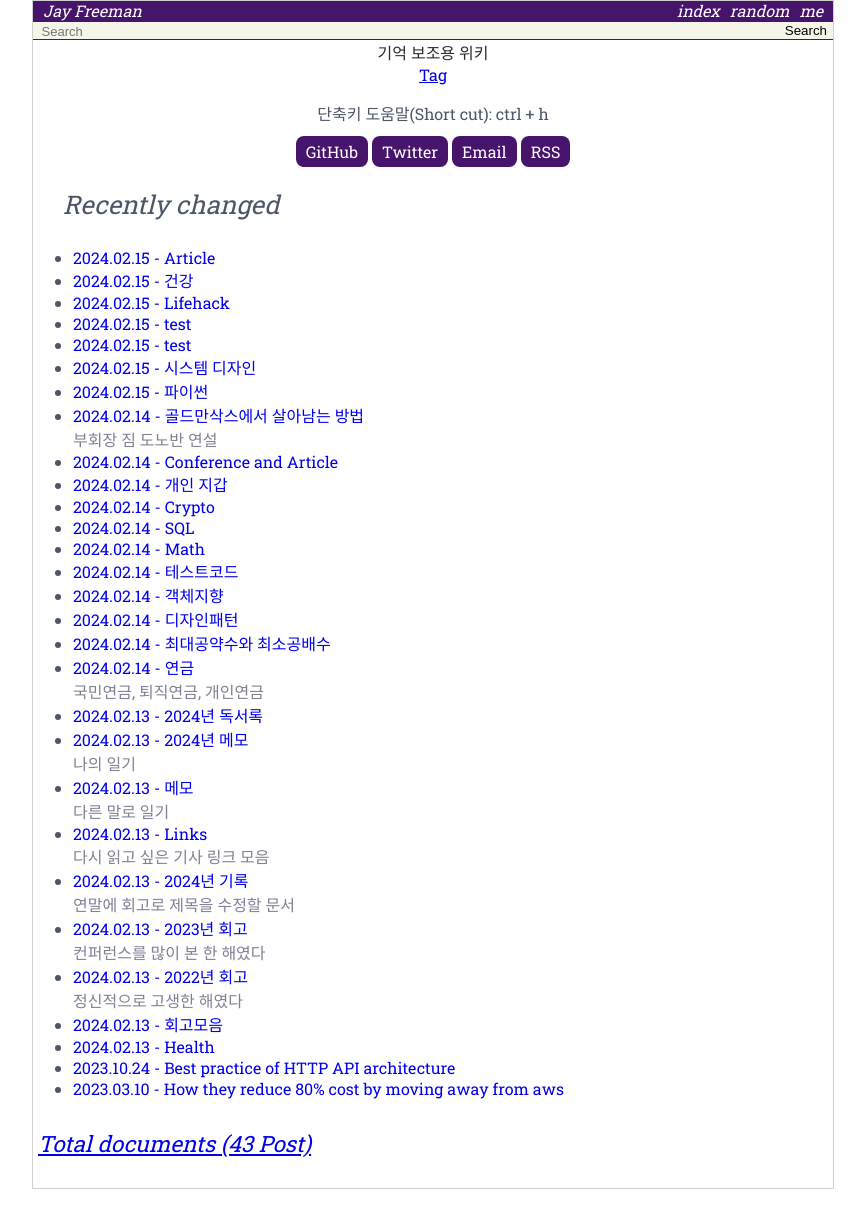
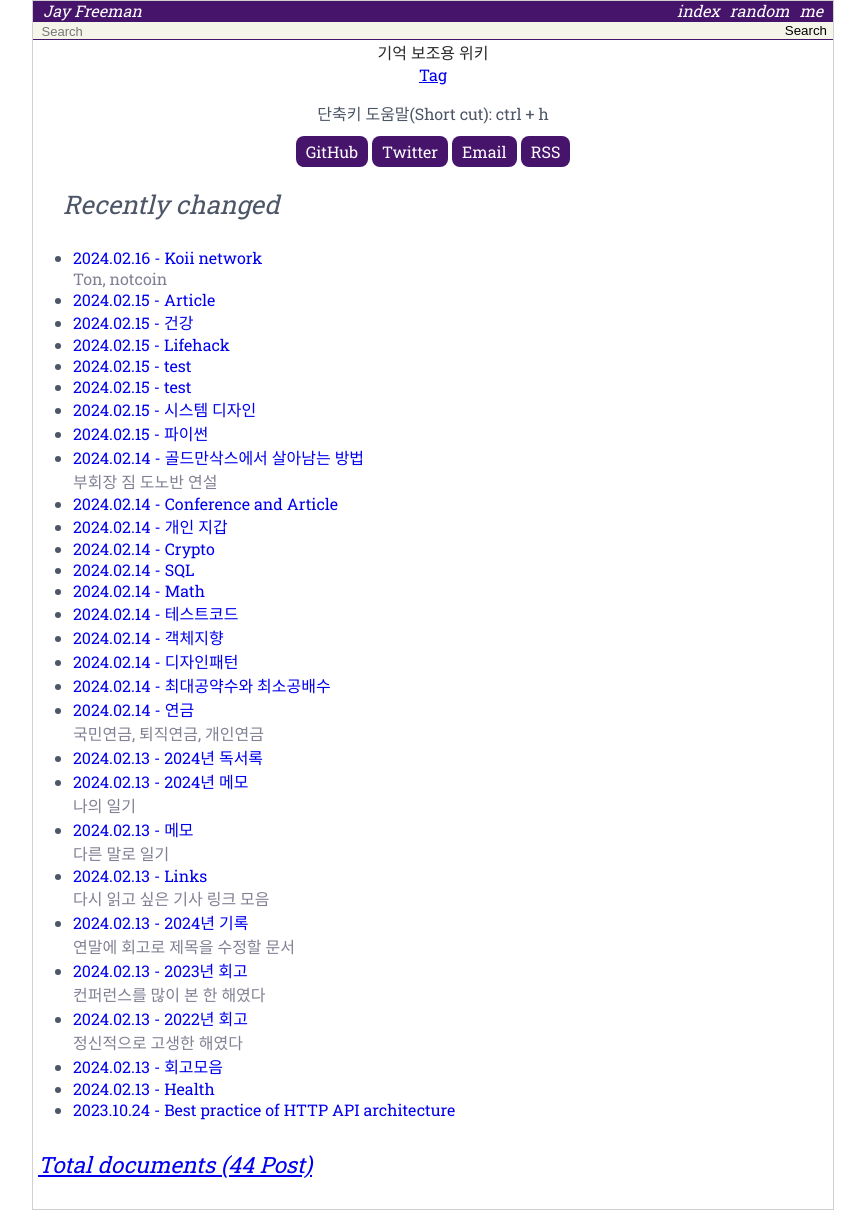
Before and after one commit to JayFreemandev/JayFreemandev.github.io, a Jekyll site: the page built from index.html, in a window 1280 px wide. Shown: the whole page, without its empty margins (207-1072 px from the left). Built offline with Jekyll 4.4.1, drawn with Linux system fonts in a browser that asks for light colours; before the commit the page ends 1189 px from its top, so only the background shows below that.

Commit message:
코이 네트워크

```diff
--- a/_wiki/root-index.md
+++ b/_wiki/root-index.md
@@ -34,6 +34,7 @@
 
 #### [[/crypto]]
 * [[/crypto/my-wallet]]
+* [[/crypto/koii-network]]
 
 #### [[/summary]]
 * [[/summary/how-to-break-goldman-sache]]
--- a/data/metadata/crypto.json
+++ b/data/metadata/crypto.json
@@ -7,6 +7,7 @@
  "updated": "2024-02-14 01:07:38 +0900",
  "resource": "7D92D71E-4AC4-4FC4-BEA7-240275F2C43B",
  "children": [
+  "crypto/koii-network",
   "crypto/my-wallet"
  ]
 }
--- a/data/total-document-url-list.json
+++ b/data/total-document-url-list.json
@@ -12,6 +12,7 @@
  "/wiki/book",
  "/wiki/book/2024",
  "/wiki/crypto",
+ "/wiki/crypto/koii-network",
  "/wiki/crypto/my-wallet",
  "/wiki/finance",
  "/wiki/finance/pension",
```
Also changed, not shown: _wiki/crypto/koii-network.md (added, +17 -0 lines), data/metadata/crypto/koii-network.json (added, +10 -0 lines).
